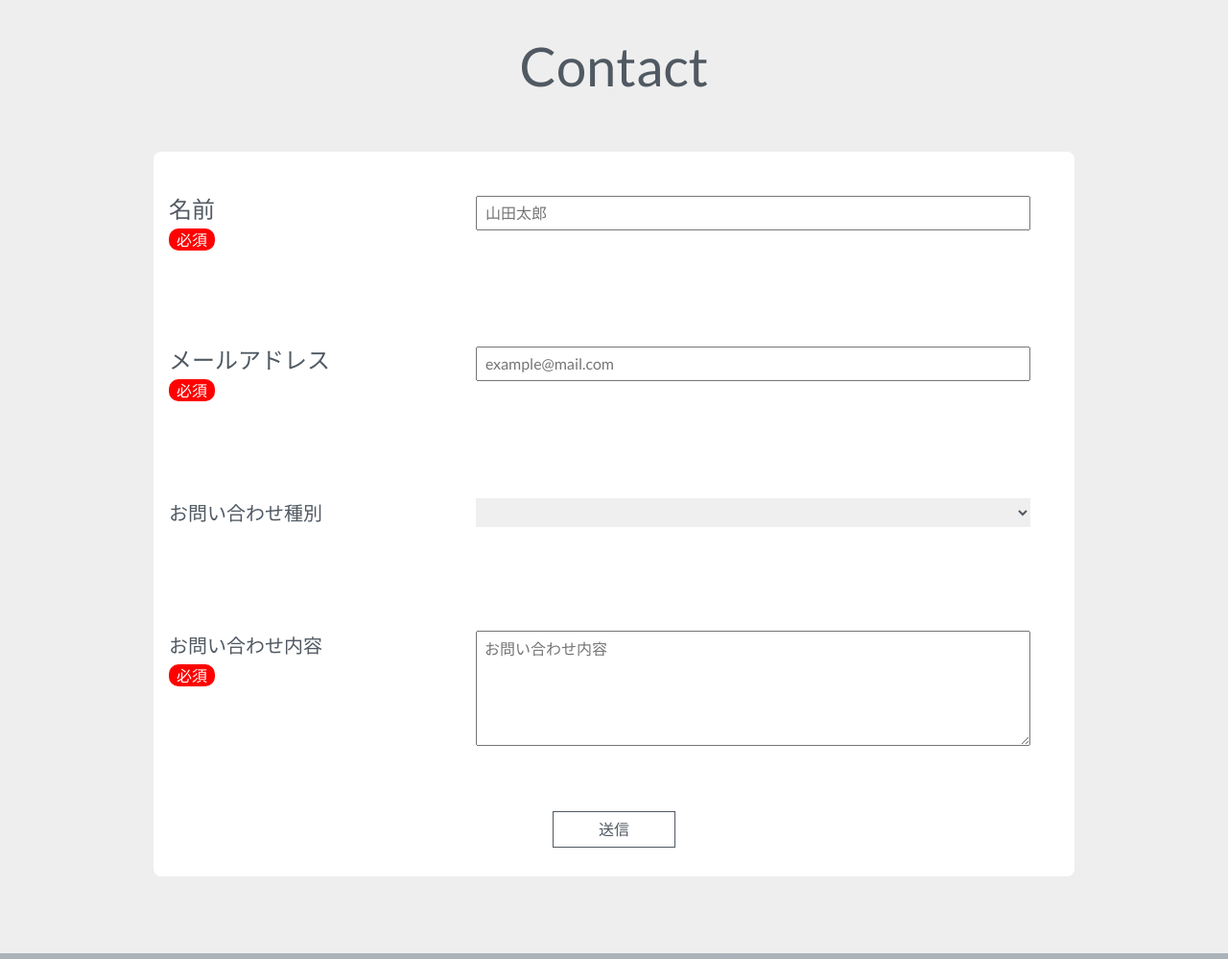
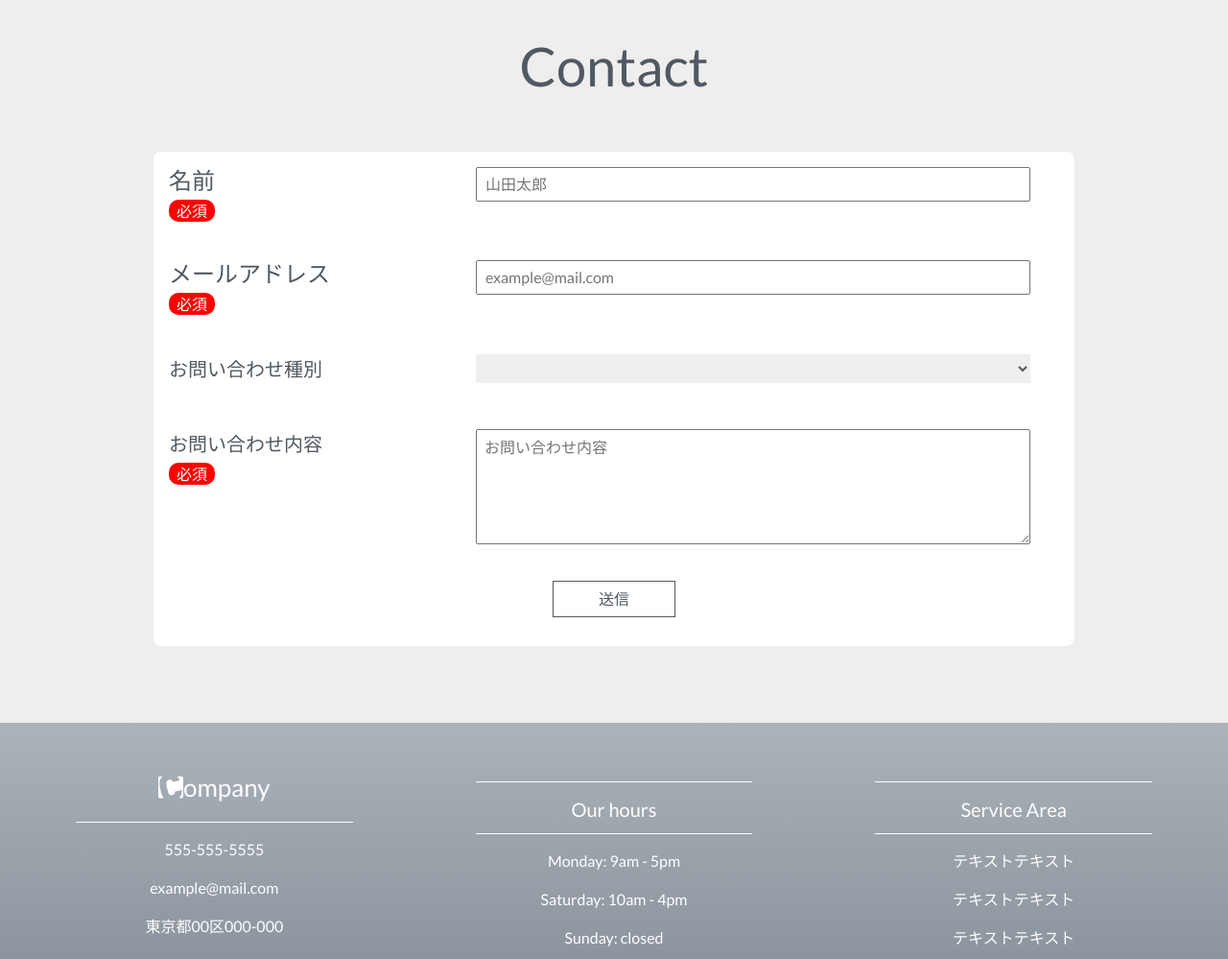
Before and after one commit to Tukiyama/portfolio_3, a plain HTML site: page index.html in a window 1280 px wide. Shown: the part 4527-5526 px from the top of the page at 96% size. Drawn offline with nearby package versions, Linux system fonts and the light colour scheme.

Commit message:
Update index.html

```diff
--- a/index.html
+++ b/index.html
@@ -222,7 +222,7 @@
 			<div class="col-12">
 				<h1 class="display-4">Access</h1>
 			</div>
-			<div class="col-12 py-5">
+			<div class="col-12 py-5 iframe">
 					<iframe src="https://www.google.com/maps/embed?pb=!1m18!1m12!1m3!1d3240.8280303808788!2d139.76493611525882!3d35.68123618019432!2m3!1f0!2f0!3f0!3m2!1i1024!2i768!4f13.1!3m3!1m2!1s0x60188bfbd89f700b%3A0x277c49ba34ed38!2z5p2x5Lqs6aeF!5e0!3m2!1sja!2sjp!4v1568225596654!5m2!1sja!2sjp" width="600" height="450" frameborder="0" style="border:0;" allowfullscreen=""></iframe>
 			</div>
 		</div>
@@ -274,22 +274,22 @@
 		</div>
 		<div class="contact">
 			<div class="contact-inner row">
-				<div class="col-4">
+				<div class="col-md-4 col-xs-12">
 					<h2>名前<br><span>必須</span></h2>
 				</div>
-				<div class="col-8">
+				<div class="col-md-8 col-xs-12 contact-input">
 					<input class="input" placeholder="山田太郎" type="name">
 				</div>
-				<div class="col-4">
+				<div class="col-md-4 col-xs-12">
 					<h2>メールアドレス<br><span>必須</span></h2>
 				</div>
-				<div class="col-8">
+				<div class="col-md-8 col-xs-12 contact-input">
 					<input class="input" placeholder="example@mail.com" type="email">
 				</div>
-				<div class="col-4">
+				<div class="col-md-4 col-xs-12">
 					<p class="contact-type">お問い合わせ種別</p>
 				</div>
-				<div class="col-8">
+				<div class="col-md-8 col-xs-12 contact-input">
 					<select class="select" name="">
 						<option value="">選択してください</option>
 						<option value="">セレクト１</option>
@@ -297,10 +297,10 @@
 						<option value="">セレクト３</option>
 					</select>
 				</div>
-				<div class="col-4">
+				<div class="col-md-4 col-xs-12">
 					<p class="contact-type">お問い合わせ内容<br><span>必須</span></p>
 				</div>
-				<div class="col-8">
+				<div class="col-md-8 col-xs-12 contact-input">
 					<textarea placeholder="お問い合わせ内容"></textarea>
 				</div>
 				<div class="col-md-4 col-lg-5 colcol"></div>
@@ -333,7 +333,7 @@
 					<p>Saturday: 10am - 4pm</p>
 					<p>Sunday: closed</p>
 				</div>
-				<div class="col-md-4">
+				<div class="col-md-4 last-text">
 					<hr class="light">
 					<h5>Service Area</h5>
 					<hr class="light">
```
